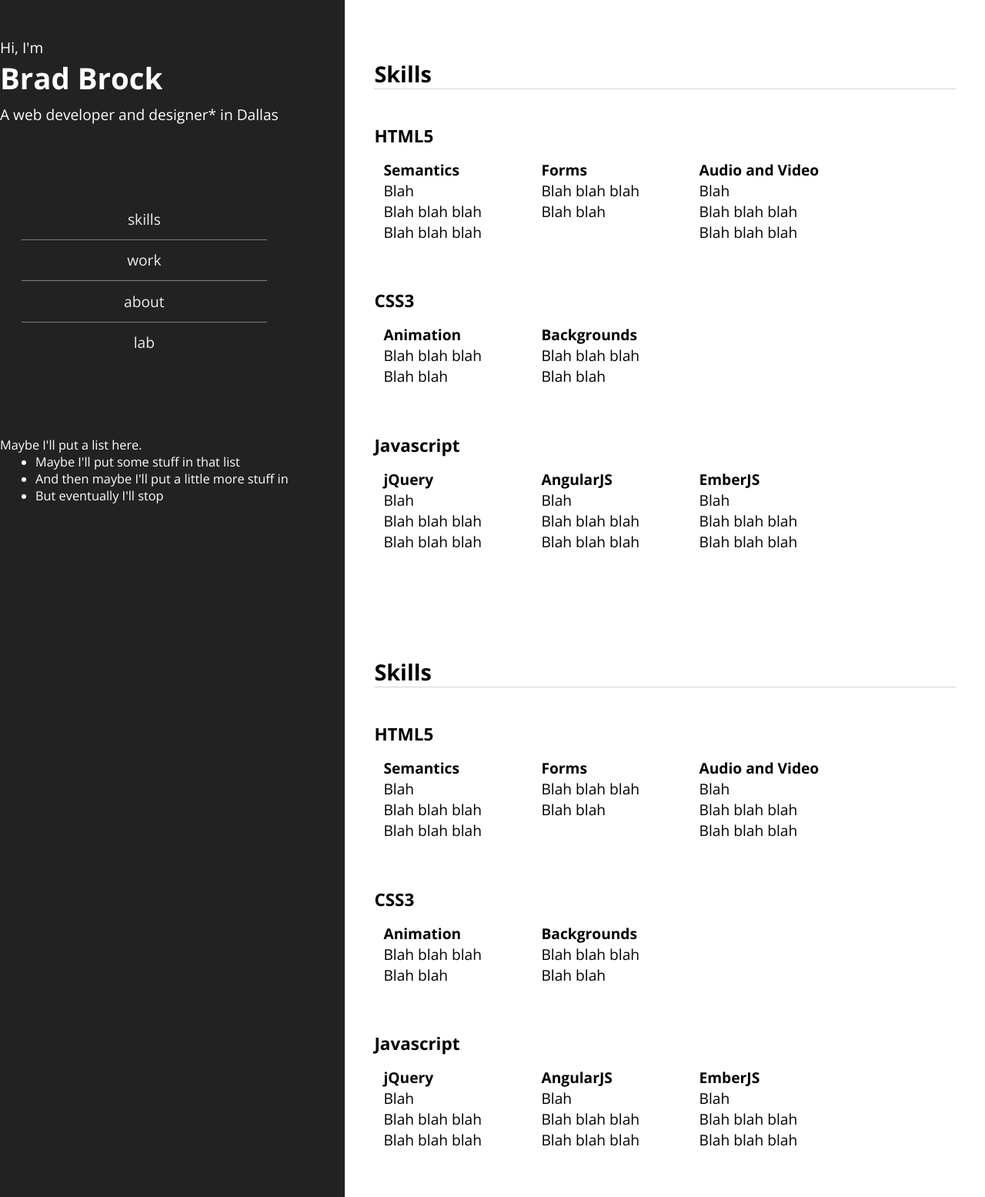
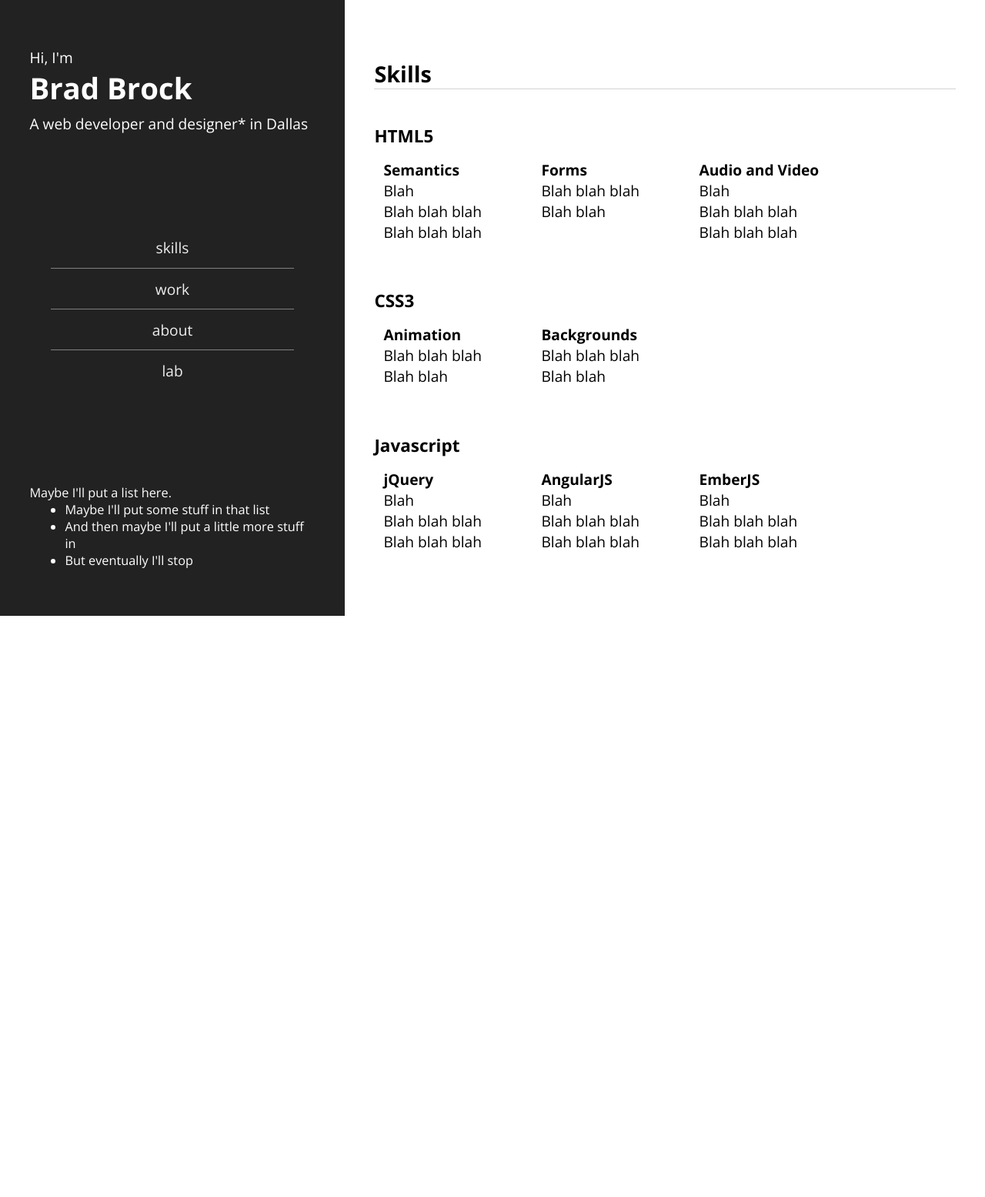
Before and after one commit to Spyrojoe/VBT4.0, a PHP site: page / in a window 1280 px wide. Shown: the whole page at 77% size. After the commit the page ends 800 px from the top, so only its background shows below. Run offline with PHP 8.4, Linux system fonts and the light colour scheme; some libraries are stand-ins or nearby versions.

Commit message:
Revert 205f01b..263e3b0
This rolls back to commit 205f01b76475523564e66d91d735f182d107d206.

```diff
--- a/index.html
+++ b/index.html
@@ -7,37 +7,11 @@
 	<link rel="stylesheet" type="text/css" href="min1200.css">
 	<link href='http://fonts.googleapis.com/css?family=Source+Sans+Pro:200,300,400|Open+Sans:400,300,600,700' rel='stylesheet' type='text/css'>
 	<script src="http://ajax.googleapis.com/ajax/libs/jquery/1.11.1/jquery.min.js"></script>
-	<!--<script type="text/javascript" src="js/script.js"></script>
-	<script type="text/javascript" src="js/findTallest.js"></script>-->
-	<script type="text/javascript">
-		$(document).ready(function(){
-			var col1Height = $(".sidebar").outerHeight();
-			var col2Height = $("#main").outerHeight();
-			var viewportHeight = $(window).outerHeight();
-			console.log("sidebar height = " + col1Height);
-			console.log("main height = " + col2Height);
-			console.log("viewport height = " + viewportHeight)
-
-			if (col2Height < viewportHeight){
-				$("#main").outerHeight(viewportHeight);
-			} else {
-				$("#sidebar").outerHeight(col2Height);
-				$("#sidebar").css("position", "relative");
-				$(".vert-wrap").css({
-					"position" : "absolute",
-					"top" : "0",
-					"left" : "0"
-				});
-			}
-			$("#sidebar, .vert-wrap").outerHeight(viewportHeight);
-		});
-	</script>
+	<script type="text/javascript" src="js/script.js"></script>
 </head>
 <body>
 <div class="clfx">
-
-	<div class="sidebar clfx" id="sidebar">
-		<div class="vert-wrap clfx">
+	<div class="sidebar">
 		<header>
 			<div class="intro">
 				<p>Hi, I'm</p>
@@ -62,17 +36,16 @@
 				<li>But eventually I'll stop</li>
 			</ul>
 		</footer>
-		</div><!-- vert-wrap -->
 	</div>
 
-	<main id="main">
+	<main>
 		<section class="page">
 
 			<div class="grid">
 				<h2>Skills</h2>
 
 				<!-- HTML5 -->
-				<section class="row" id="html5">
+				<section class="row">
 					<h3>HTML5</h3>
 					<div class="col">
 						<h4>Semantics</h4>
@@ -100,7 +73,7 @@
 				</section><!-- row -->
 
 				<!-- CSS3 -->
-				<section class="row" id="css3">
+				<section class="row">
 					<h3>CSS3</h3>
 					<div class="col">
 						<h4>Animation</h4>
@@ -119,90 +92,7 @@
 				</section><!-- row -->
 
 				<!-- Javascript -->
-				<section class="row" id="javascript">
-					<h3>Javascript</h3>
-					<div class="col">
-						<h4>jQuery</h4>
-						<ul>
-							<li>Blah</li>
-							<li>Blah blah blah</li>
-							<li>Blah blah blah</li>
-						</ul>
-					</div>
-					<div class="col">
-						<h4>AngularJS</h4>
-						<ul>
-							<li>Blah</li>
-							<li>Blah blah blah</li>
-							<li>Blah blah blah</li>
-						</ul>
-					</div>
-					<div class="col">
-						<h4>EmberJS</h4>
-						<ul>
-							<li>Blah</li>
-							<li>Blah blah blah</li>
-							<li>Blah blah blah</li>
-						</ul>
-					</div>
-				</section><!-- row -->
-
-			</div><!-- grid -->
-		</section><!-- page -->
-		<section class="page">
-
-			<div class="grid">
-				<h2>Skills</h2>
-
-				<!-- HTML5 -->
-				<section class="row" id="html5">
-					<h3>HTML5</h3>
-					<div class="col">
-						<h4>Semantics</h4>
-						<ul>
-							<li>Blah</li>
-							<li>Blah blah blah</li>
-							<li>Blah blah blah</li>
-						</ul>
-					</div>
-					<div class="col">
-						<h4>Forms</h4>
-						<ul>
-							<li>Blah blah blah</li>
-							<li>Blah blah</li>
-						</ul>
-					</div>
-					<div class="col">
-						<h4>Audio and Video</h4>
-						<ul>
-							<li>Blah</li>
-							<li>Blah blah blah</li>
-							<li>Blah blah blah</li>
-						</ul>
-					</div>
-				</section><!-- row -->
-
-				<!-- CSS3 -->
-				<section class="row" id="css3">
-					<h3>CSS3</h3>
-					<div class="col">
-						<h4>Animation</h4>
-						<ul>
-							<li>Blah blah blah</li>
-							<li>Blah blah</li>
-						</ul>
-					</div>
-					<div class="col">
-						<h4>Backgrounds</h4>
-						<ul>
-							<li>Blah blah blah</li>
-							<li>Blah blah</li>
-						</ul>
-					</div>
-				</section><!-- row -->
-
-				<!-- Javascript -->
-				<section class="row" id="javascript">
+				<section class="row">
 					<h3>Javascript</h3>
 					<div class="col">
 						<h4>jQuery</h4>
--- a/style.css
+++ b/style.css
@@ -28,7 +28,6 @@ h3{
 }
 body{
 	font-family: "open sans", "helvetica neue", helvetica, arial, sans-serif;
-	background: #222;
 }
 .container{
 	display: block;
@@ -48,22 +47,19 @@ header, nav, footer, .page{
 	width: 100%;
 	margin: 0 auto;
 }
-.vert-wrap{
+.sidebar{
 	display: flex;
 	flex-direction: column;
 	align-content: flex-start;
 	justify-content: space-around;
-
+	float: left;
+	width: 35%;
 }
 main{
 	float: right;
-	left: 0;
 	width: 65%;
-	background: #fff;
 }
 .sidebar{
-	float: left;
-	width: 35%;
 	color: #fff;
 	background: #222;
 	/*background: rgba(0,0,0,.2);*/
```
Also changed, not shown: js/findTallest.js (deleted, +0 -10 lines).
